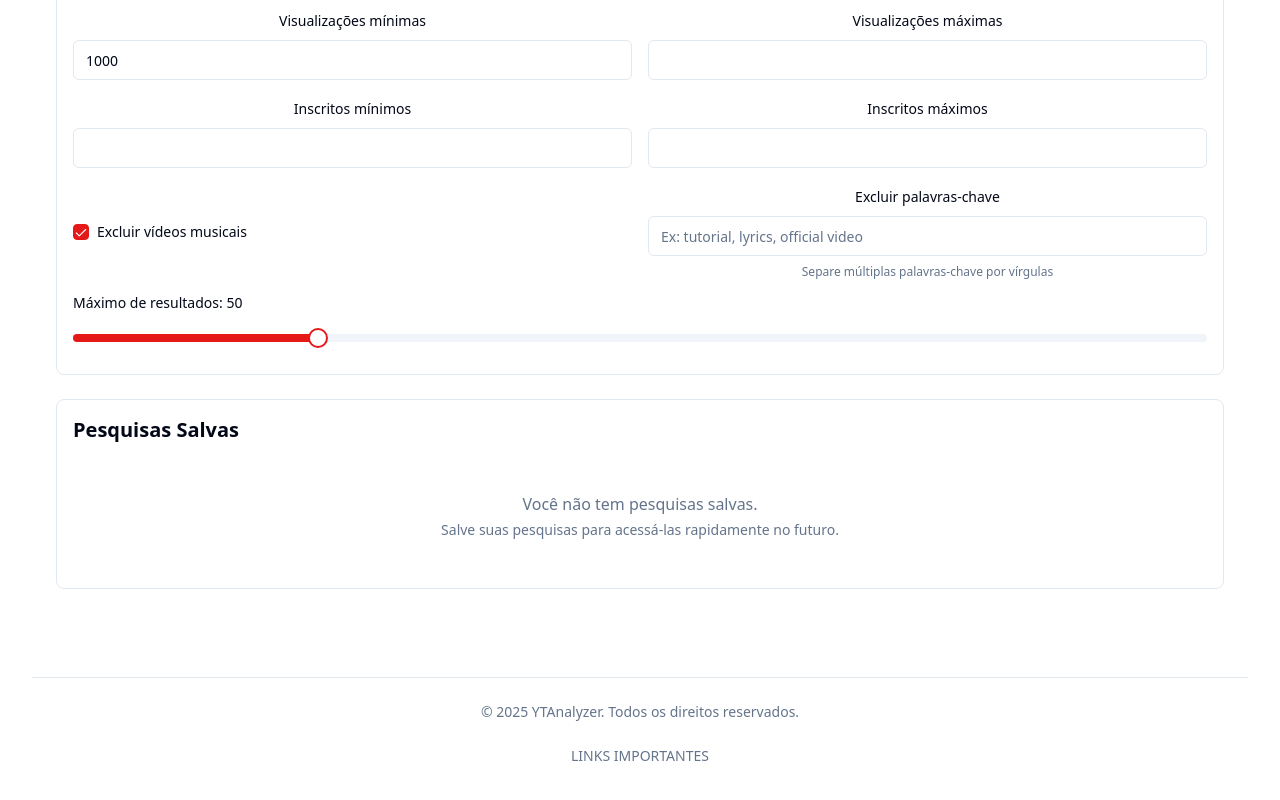
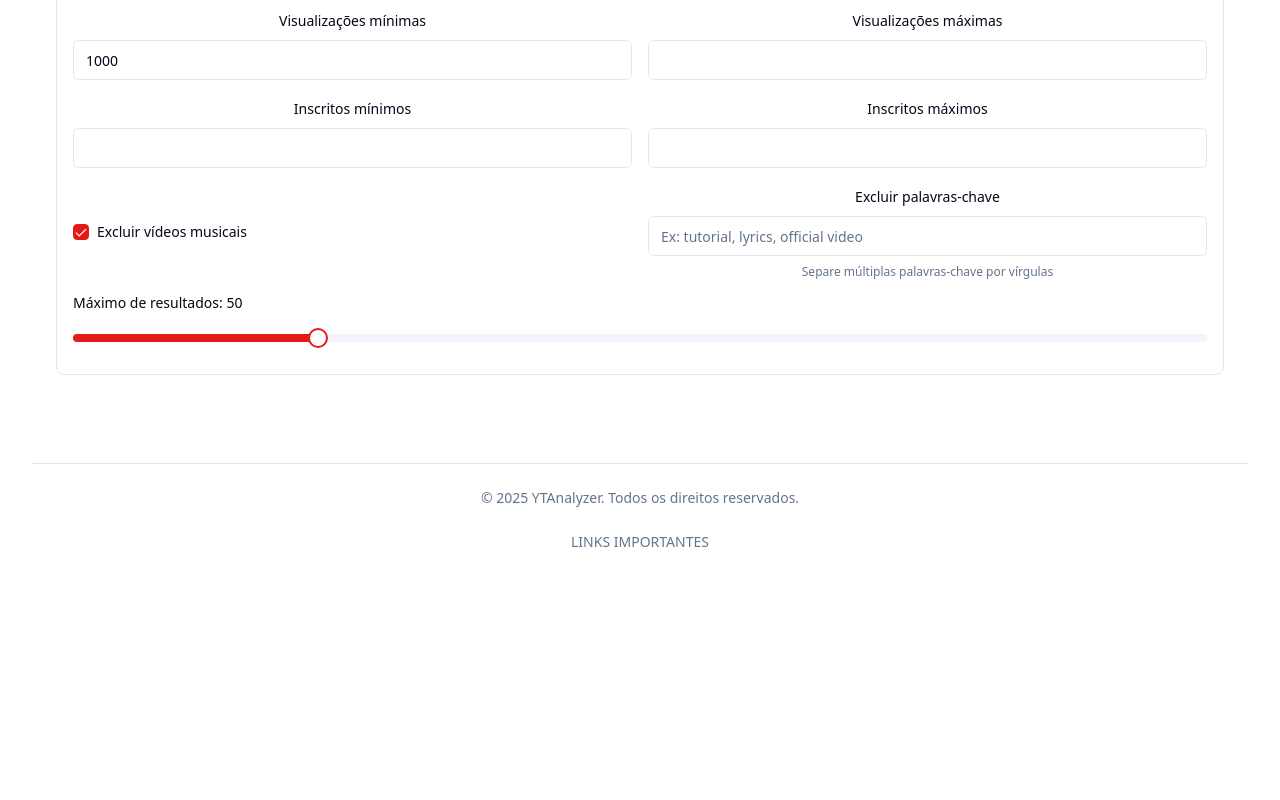
Before and after one commit to retzzzz/youtube-inteligencia-visual, a React (Vite) app: page /search in a window 1280 px wide. Shown: the part 581-1381 px from the top of the page. After the commit the page ends 1189 px from the top, so only its background shows below. Built offline with nearby package versions, Linux system fonts and the light colour scheme; sample sign-in values are in the browser's storage.

Commit message:
Remove unused search save feature
Remove the search save feature and associated UI elements. The saved searches are stored in local storage.

```diff
--- a/src/pages/Search.tsx
+++ b/src/pages/Search.tsx
@@ -4,7 +4,6 @@ import Header from '@/components/Header';
 import SearchForm from '@/components/SearchForm';
 import { useYouTubeSearch } from '@/hooks/useYouTubeSearch';
 import ResultsSection from '@/components/ResultsSection';
-import SavedSearches from '@/components/SavedSearches';
 
 const Search = () => {
   const {
@@ -23,14 +22,6 @@ const Search = () => {
       <div className="mt-8">
         <h2 className="text-2xl font-bold mb-6">Pesquisa Avançada</h2>
         <SearchForm onSearch={handleSearch} isLoading={isLoading} />
-
-        <div className="mt-6">
-          <SavedSearches
-            currentSearch={searchParams}
-            onLoadSearch={handleSearch}
-            hideCurrentSaveButton={true}
-          />
-        </div>
 
         {results && results.length > 0 && (
           <div className="mt-8">
```
